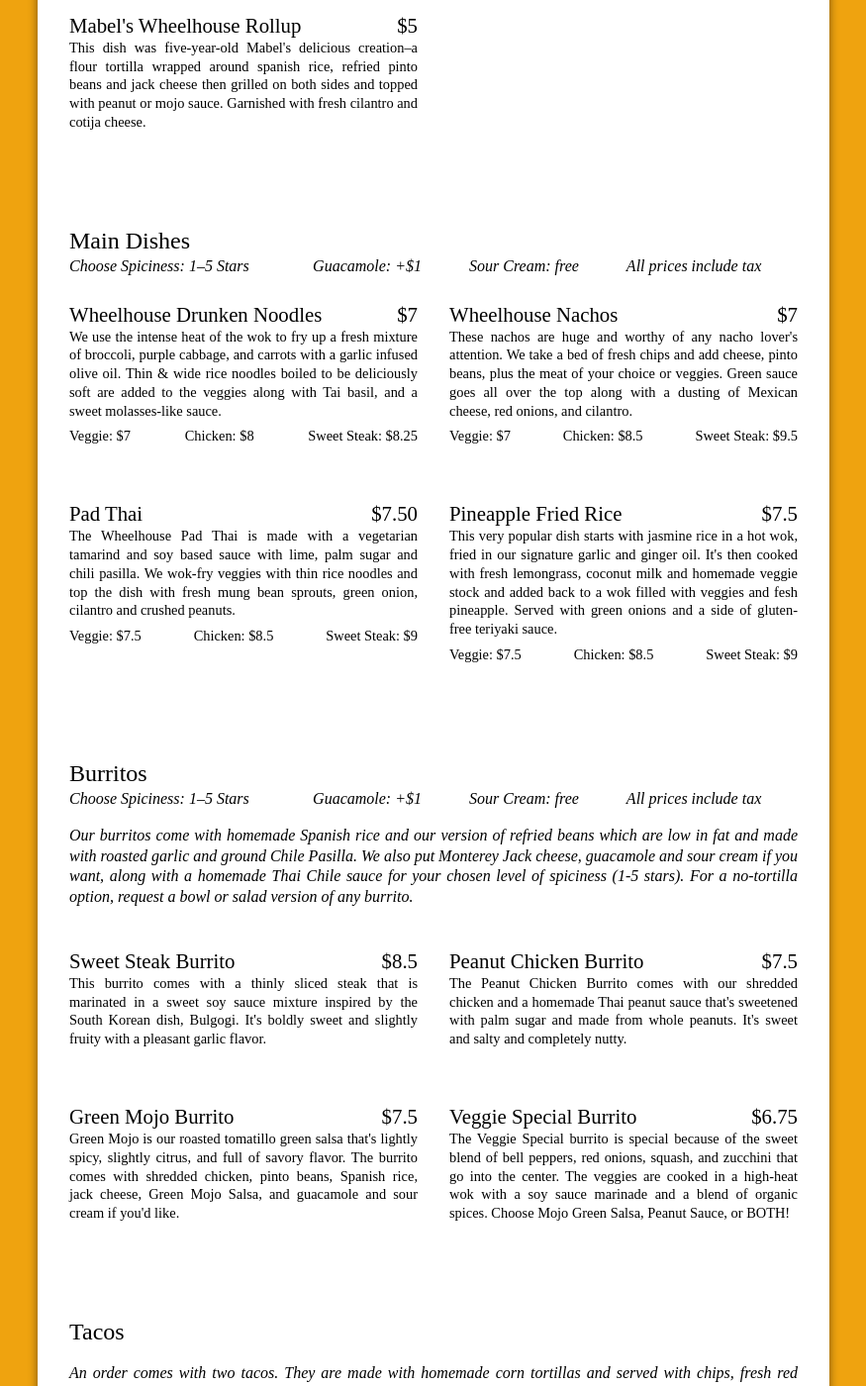
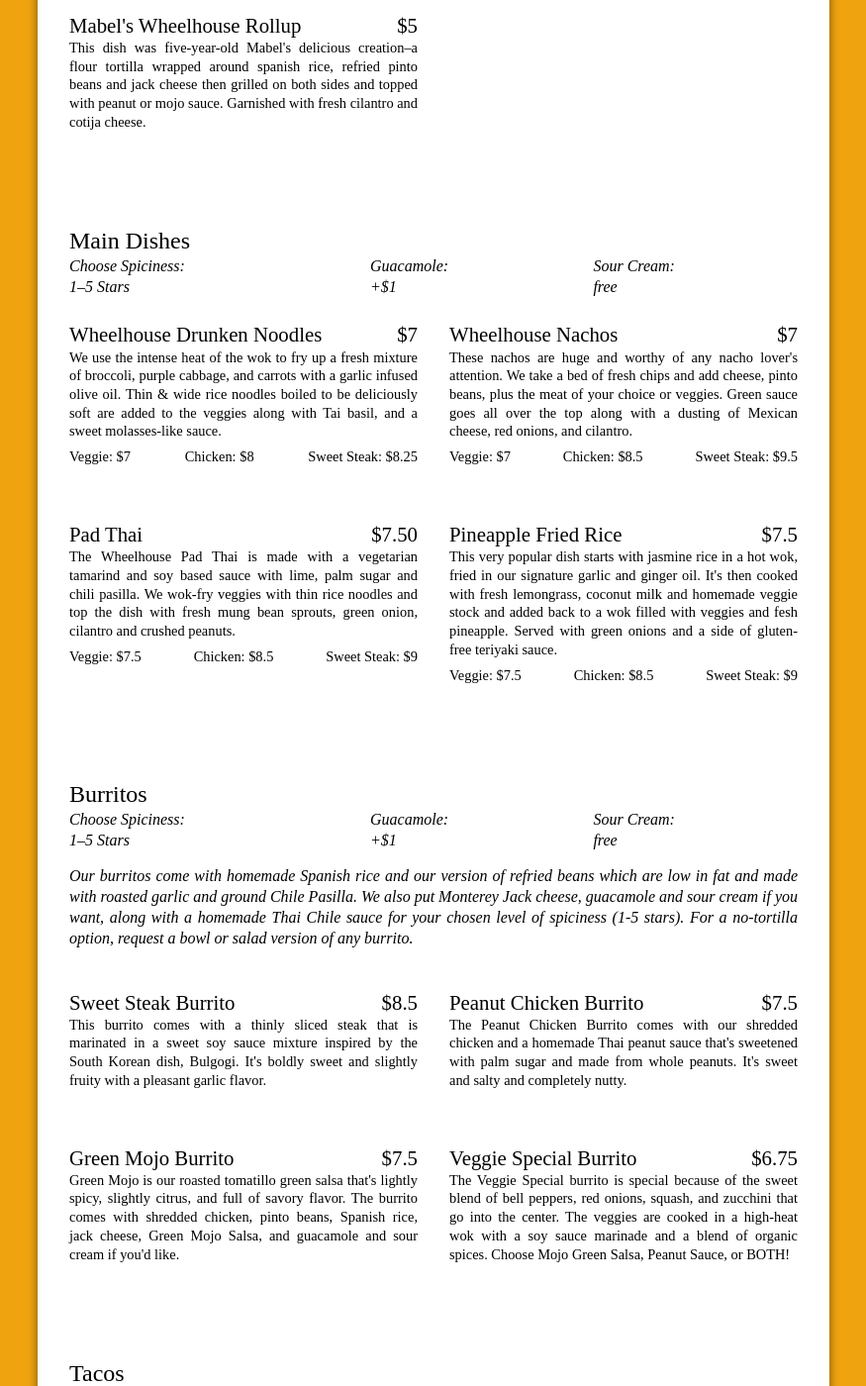
Before and after one commit to logansparlin/wheelhousefood.com, a Jekyll site: the page built from menu.md, in a window 1280 px wide and 1400 px high, scrolled down 985 px. Shown: the whole window at 99% size, without its empty margins (202-1077 px from the left). Built offline with Jekyll 4.4.1, drawn with Linux system fonts in a browser that asks for light colours; some web fonts are replaced.

Commit message:
Update layout

```diff
--- a/_data/menu.yml
+++ b/_data/menu.yml
@@ -55,7 +55,8 @@ sections:
 
   - name: Main Dishes
     description: |
-      Choose Spiciness: 1–5 Stars &nbsp;|&nbsp; Guacamole: +$1 &nbsp;|&nbsp; Sour Cream: free &nbsp;|&nbsp; All prices include tax
+      Choose Spiciness: &nbsp;|&nbsp; Guacamole: &nbsp;|&nbsp; Sour Cream:
+      1–5 Stars &nbsp;|&nbsp; +$1 &nbsp;|&nbsp; free
     items:
       - name: Wheelhouse Drunken Noodles
         description: >
@@ -122,7 +123,8 @@ sections:
 
   - name: Burritos
     description: |
-      Choose Spiciness: 1–5 Stars &nbsp;|&nbsp; Guacamole: +$1 &nbsp;|&nbsp; Sour Cream: free &nbsp;|&nbsp; All prices include tax
+      Choose Spiciness: &nbsp;|&nbsp; Guacamole: &nbsp;|&nbsp; Sour Cream:
+      1–5 Stars &nbsp;|&nbsp; +$1 &nbsp;|&nbsp; free
 
       Our burritos come with homemade Spanish rice and our version of refried
       beans which are low in fat and made with roasted garlic and ground Chile
```
